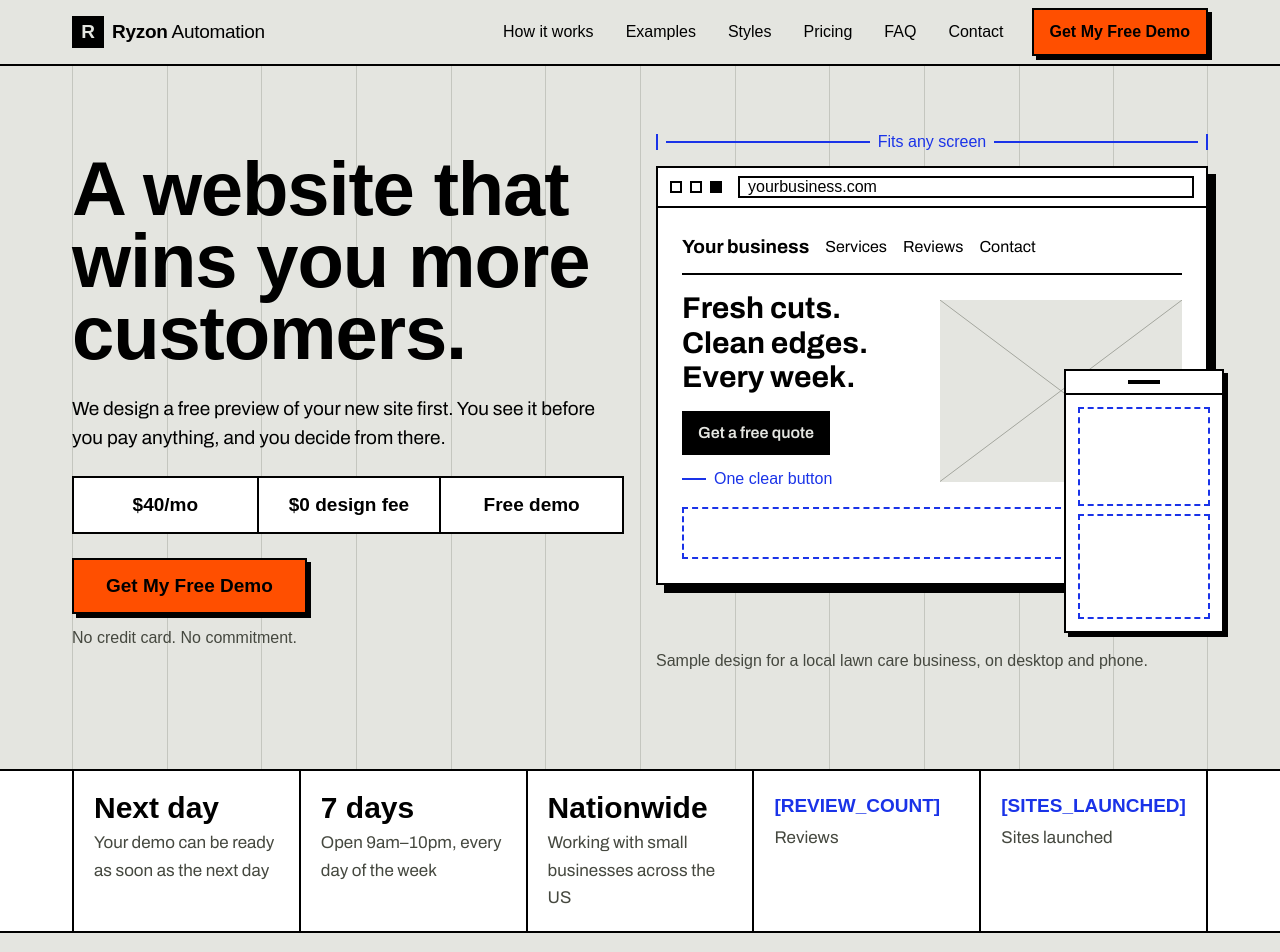
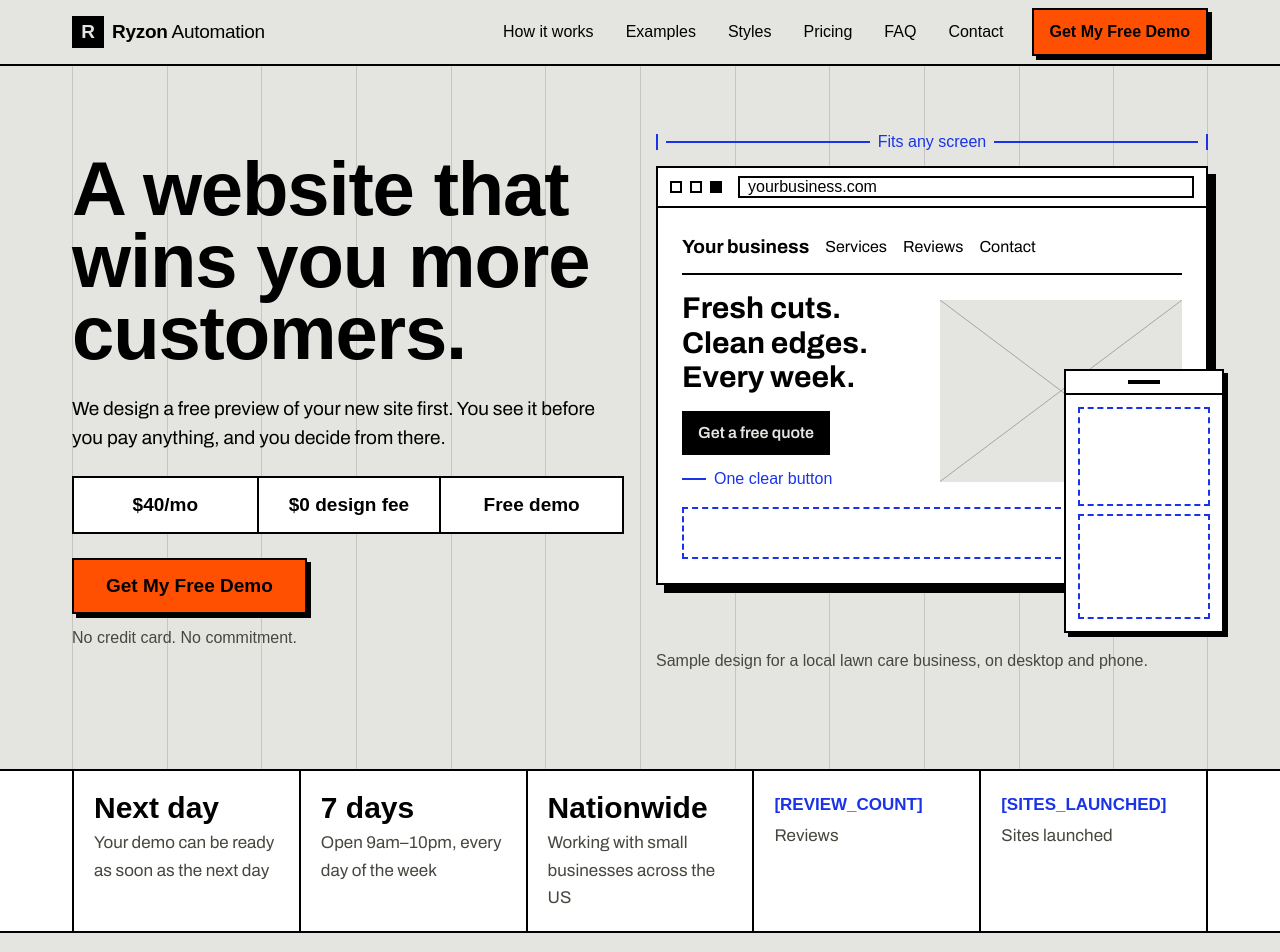
Before and after one commit to larryjsab-cell/website-funnel, a Next.js app: page / in a window 1280 px wide. Shown: the top 952 px of the page. Built offline with nearby package versions, Linux system fonts and the light colour scheme; a web font is replaced by a local one.

Commit message:
Keep trust-strip placeholder tokens on one line in every style
Co-Authored-By: Claude Opus 5.5 <noreply@anthropic.com>
Claude-Session: https://claude.ai/code/session_012b9HUubufRbZzgSWZsh4A2

```diff
--- a/components/sections/TrustStrip.tsx
+++ b/components/sections/TrustStrip.tsx
@@ -20,7 +20,7 @@ export function TrustStrip() {
         ))}
         {t.placeholders.map((p) => (
           <li key={p.token} data-placeholder-text={p.token} className={`${cell} last:col-span-2 md:col-span-3 md:last:col-span-3 xl:col-span-1 xl:last:col-span-1`}>
-            <p className="break-all font-display text-lg font-bold text-accent display-tight">{p.token}</p>
+            <p className="break-all font-display text-base font-bold text-accent display-ui ui-condensed">{p.token}</p>
             <p className="mt-1 text-base text-muted">{p.label}</p>
           </li>
         ))}
```
